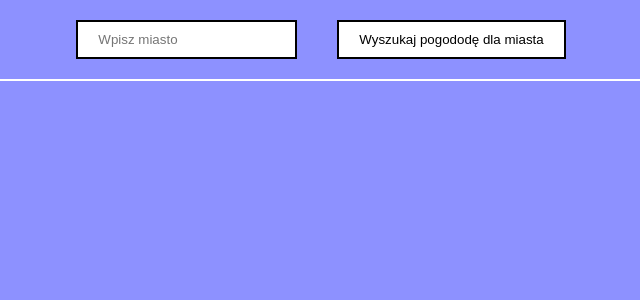
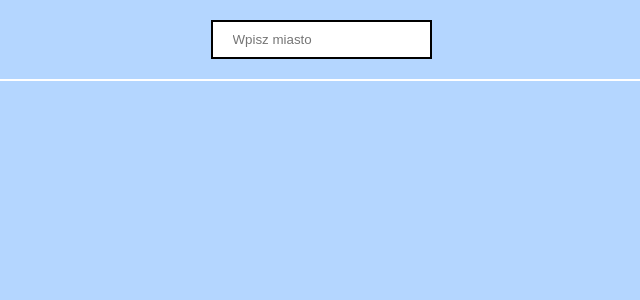
Before and after one commit to TheTomozak/AplikacjaPogodowaReact, a React (Create React App) app in the folder weather-app/: page / in a window 1280 px wide. Shown: the top 300 px of the page, without its empty margins (319-959 px from the left). Built offline with nearby package versions, Linux system fonts and the light colour scheme.

Commit message:
Dodanie automatycznego wyszukiwania ala online

```diff
--- a/weather-app/src/components/App.css
+++ b/weather-app/src/components/App.css
@@ -3,7 +3,7 @@
     /*background-image: url("https://wi-images.condecdn.net/image/doEYpG6Xd87/crop/2040/f/weather.jpg");*/
     /*background-repeat: no-repeat;*/
     /*background-size: cover;*/
-    background-color: #8d91ff;
+    background-color: #b4d6ff;
 }
 
 .App input, .App button {
--- a/weather-app/src/components/App.js
+++ b/weather-app/src/components/App.js
@@ -31,8 +31,78 @@ class App extends Component {
         })
     };
 
-    handleCitySubmit = (event) => {
-        event.preventDefault();
+    // handleCitySubmit = (event) => {
+    //     event.preventDefault();
+    //
+    //     const API = `http://api.openweathermap.org/data/2.5/weather?q=${this.state.value}&APPID=${API_KEY}&units=metric`;
+    //     fetch(API)
+    //         .then(response =>{
+    //            if(response.ok){
+    //                return response
+    //            }
+    //            throw Error('Nie udało się')
+    //         }).then(response => response.json())
+    //         .then(data => {
+    //             const dateTime = new Date().toLocaleString();
+    //             this.setState(prevState =>({    //kiedy używamy aktulanej wartosći to używajmy funkcji to może nas uchronić przed jakimiś błędami
+    //                 date: dateTime,
+    //                 sunrise: data.sys.sunrise,
+    //                 sunset: data.sys.sunset,
+    //                 temp: data.main.temp,
+    //                 pressure: data.main.pressure,
+    //                 wind: data.wind.speed,
+    //                 cityName: prevState.value,
+    //                 err: false,
+    //                 timeZone: data.timezone,
+    //                 descriptionWeather: data.weather[0].description,
+    //                 iconWeather: data.weather[0].icon,
+    //             }))
+    //         })
+    //         .catch(err => {
+    //             console.warn(err);
+    //             this.setState(prevState => ({
+    //                 err:true,
+    //                 cityName: prevState.value
+    //             }))
+    //         })
+    //
+    //     // this.componentDidMount()
+    //
+    //
+    // };
+
+
+    // async componentDidMount() {
+    //     const API = `http://api.openweathermap.org/data/2.5/weather?q=${this.state.value}&APPID=b80af7ab94eb83330497a9ffbd5ff6fe&units=metric`;
+    //     let response;
+    //     try {
+    //          response = await fetch(API);
+    //     } catch (e) {
+    //         console.warn(e);
+    //         throw Error('Nie udało się pobrać API')
+    //     }
+    //
+    //         const isOk = response.ok;
+    //         if (!isOk) {
+    //             return Promise.reject("Nie udało się")
+    //         }
+    //         const data = await response.json();
+    //         return console.log(data);
+    //
+    // }
+
+
+    componentDidMount() {}//wykonuje się tylko raz po renderze
+
+    componentDidUpdate(prevProps, prevState, snapshot) {//przy każdej aktualizacj, nie możemy w tym miesjscu zmieniać stanu za pomoćą this.setState() musimy zrobic ifa
+        // ponieważ wchodzi do niskończonej pętli
+        // (metoda componentDidUpdate wykoniuje sie po renderze )
+
+        // console.log("poprzednia wartość: " + prevState.value);
+        // console.log("Aktualna wartość: " + this.state.value);
+        if ((this.state.value.length) === (0 ||1 ||2 )) return;
+
+        if(prevState.value !== this.state.value){  //dzieki temu unikamy nieśkończonej pętli
 
             const API = `http://api.openweathermap.org/data/2.5/weather?q=${this.state.value}&APPID=${API_KEY}&units=metric`;
                 fetch(API)
@@ -66,30 +136,11 @@ class App extends Component {
                         }))
                     })
 
-        // this.componentDidMount()
+
+        }
 
 
-    };
-
-
-    // async componentDidMount() {
-    //     const API = `http://api.openweathermap.org/data/2.5/weather?q=${this.state.value}&APPID=b80af7ab94eb83330497a9ffbd5ff6fe&units=metric`;
-    //     let response;
-    //     try {
-    //          response = await fetch(API);
-    //     } catch (e) {
-    //         console.warn(e);
-    //         throw Error('Nie udało się pobrać API')
-    //     }
-    //
-    //         const isOk = response.ok;
-    //         if (!isOk) {
-    //             return Promise.reject("Nie udało się")
-    //         }
-    //         const data = await response.json();
-    //         return console.log(data);
-    //
-    // }
+    }
 
 
 
@@ -99,7 +150,6 @@ class App extends Component {
                 <Form
                     value={this.state.value}
                     change={this.handleInputChange}
-                    submit={this.handleCitySubmit}
                 />
                 <Result weather={this.state} name/>
             </div>
--- a/weather-app/src/components/Form.js
+++ b/weather-app/src/components/Form.js
@@ -2,14 +2,13 @@ import React from "react";
 
 const Form = (props) =>{
     return(
-        <form onSubmit={props.submit} >
+        <form >
             <input
                 type={"text"}
                 value={props.value}
                 placeholder={"Wpisz miasto"}
                 onChange={props.change}
             />
-            <button>Wyszukaj pogododę dla miasta </button>
         </form>
     )
 };
```
Lines whose indentation alone changed are shown as unchanged.
